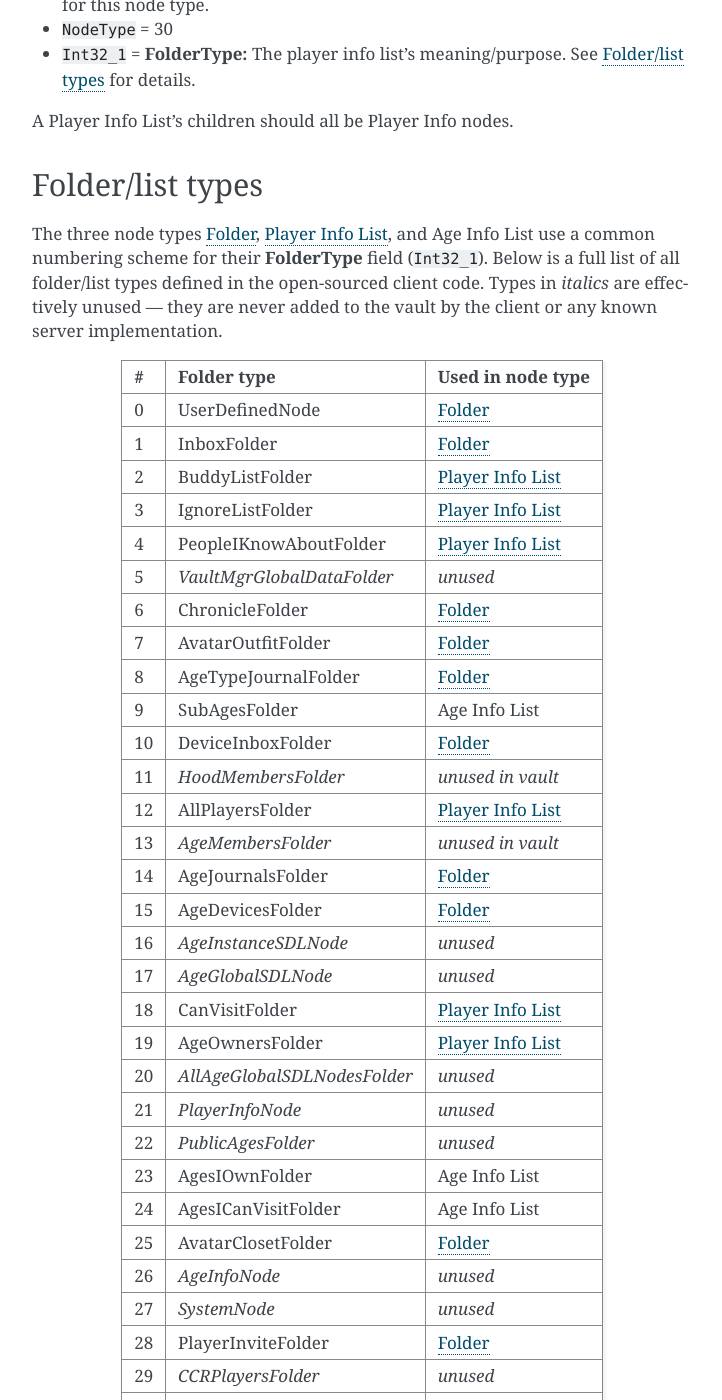
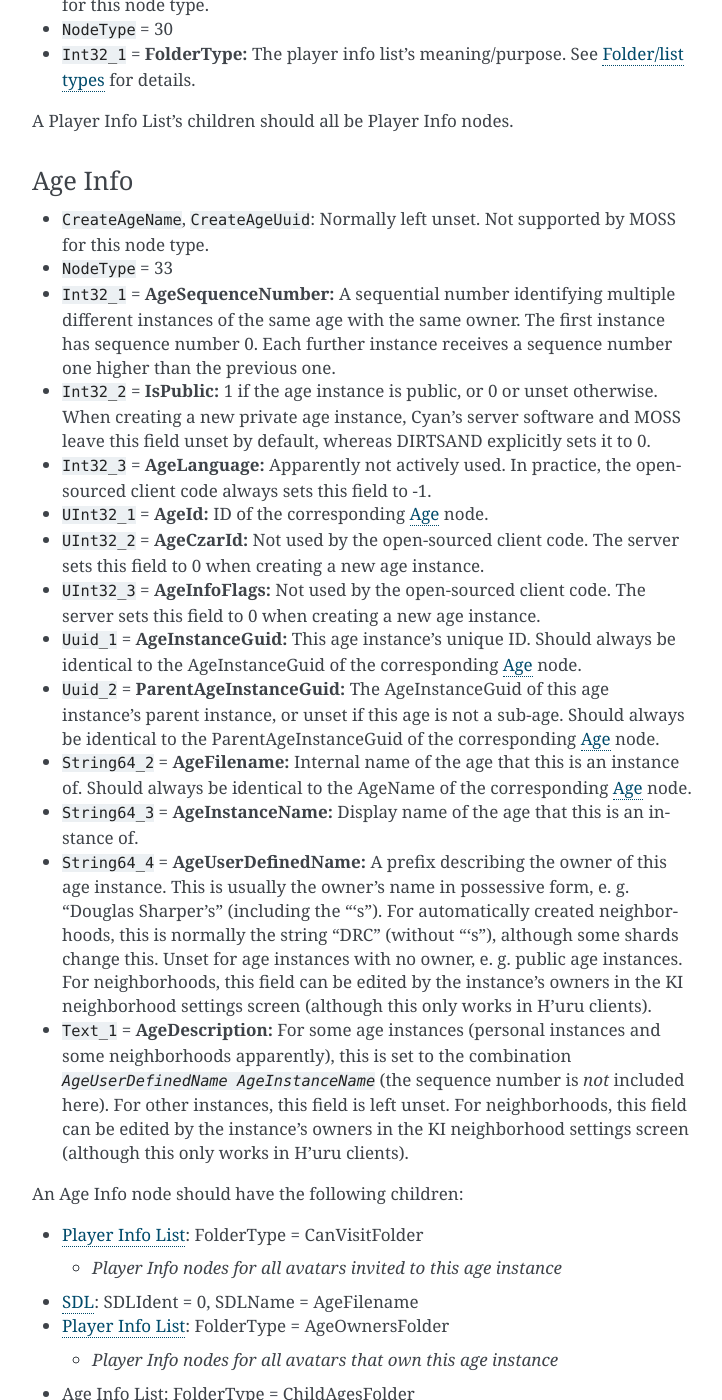
Before and after one commit to dgelessus/NAGUS, a Sphinx documentation site: the page built from docs/uru/vault.rst, in a window 1280 px wide and 1400 px high, scrolled down 9630 px. Shown: the whole window, without its empty margins (388-1110 px from the left). Built offline with Sphinx 7.4.7, drawn with Linux system fonts in a browser that asks for light colours; some of the changed text lies outside the part shown.

Commit message:
Document structure of Age Info vault nodes

```diff
--- a/docs/uru/vault.rst
+++ b/docs/uru/vault.rst
@@ -209,7 +209,7 @@ they should never appear in the actual vault database or over the network.
    * :ref:`vault_node_player_info_list` = 30
    * *UNUSED00* = 31
    * *UNUSED01* = 32
-   * Age Info = 33
+   * :ref:`vault_node_age_info` = 33
    * Age Info List = 34
    * Marker Game = 35
 
@@ -327,7 +327,7 @@ Player Info
   i. e. the avatar's KI number.
 * ``String64_1`` = **AgeInstName:**
   Display name of the age instance that the avatar is currently in.
-  Should always be identical to the ``String64_3`` (AgeInstanceName) field of the Age Info node indicated by this node's AgeInstUuid field,
+  Should always be identical to the ``String64_3`` (AgeInstanceName) field of the :ref:`vault_node_age_info` node indicated by this node's AgeInstUuid field,
   or set to an empty string if the avatar is not currently in any instance.
 * ``IString64_1`` = **PlayerName:**
   The avatar's display name.
@@ -446,7 +446,7 @@ Text Note
   For Visit and UnVisit notes,
   this is a machine-readable string in the format
   :samp:`{AgeFilename}|{AgeInstanceName}|{AgeUserDefinedName}|{AgeDescription}|{AgeInstanceGuid}|{AgeLanguage}|{AgeSequenceNumber}`,
-  with all values taken from the Age Info node of the age instance being invited to.
+  with all values taken from the :ref:`vault_node_age_info` node of the age instance being invited to.
 
 Most Text Note nodes should never have any child nodes.
 The only exception are notes with NoteType Device,
@@ -464,7 +464,7 @@ SDL
 * ``NodeType`` = 27
 * ``Int32_1`` = **SDLIdent:**
   Practically unused.
-  When initializing the SDL node in an Age Info node,
+  When initializing the SDL node in an :ref:`vault_node_age_info` node,
   the server sets this field to 0.
   The open-sourced client code never sets it or uses it for anything.
 * ``String64_1`` = **SDLName:**
@@ -472,13 +472,13 @@ SDL
   This field is only relevant when the SDLData field is unset or empty.
   Otherwise the SDLData itself indicates which state descriptor to use
   and this field is ignored.
-  When initializing the SDL node in an Age Info node,
+  When initializing the SDL node in an :ref:`vault_node_age_info` node,
   the server sets this field to the age file name.
   The open-sourced client code never sets this field
   and only uses it in one case (see below).
 * ``Blob_1`` = **SDLData:**
   The serialized state data record ("SDL blob").
-  When initializing the SDL node in an Age Info node,
+  When initializing the SDL node in an :ref:`vault_node_age_info` node,
   the server leaves this field unset.
   When the client finds this field unset or empty,
   it looks up the state descriptor named by the SDLName field
@@ -538,7 +538,7 @@ Age Link
     this part should always be empty.
 
 An Age Link node should always have exactly one child node:
-the Age Info node for the age instance that the link points to.
+the :ref:`vault_node_age_info` node for the age instance that the link points to.
 
 .. _vault_node_chronicle:
 
@@ -579,6 +579,87 @@ Player Info List
   See :ref:`vault_folder_list_types` for details.
 
 A Player Info List's children should all be Player Info nodes.
+
+.. _vault_node_age_info:
+
+Age Info
+^^^^^^^^
+
+* ``CreateAgeName``, ``CreateAgeUuid``: Normally left unset.
+  Not supported by MOSS for this node type.
+* ``NodeType`` = 33
+* ``Int32_1`` = **AgeSequenceNumber:**
+  A sequential number identifying multiple different instances of the same age with the same owner.
+  The first instance has sequence number 0.
+  Each further instance receives a sequence number one higher than the previous one.
+* ``Int32_2`` = **IsPublic:**
+  1 if the age instance is public,
+  or 0 or unset otherwise.
+  When creating a new private age instance,
+  Cyan's server software and MOSS leave this field unset by default,
+  whereas DIRTSAND explicitly sets it to 0.
+* ``Int32_3`` = **AgeLanguage:**
+  Apparently not actively used.
+  In practice,
+  the open-sourced client code always sets this field to -1.
+* ``UInt32_1`` = **AgeId:**
+  ID of the corresponding :ref:`vault_node_age` node.
+* ``UInt32_2`` = **AgeCzarId:**
+  Not used by the open-sourced client code.
+  The server sets this field to 0 when creating a new age instance.
+* ``UInt32_3`` = **AgeInfoFlags:**
+  Not used by the open-sourced client code.
+  The server sets this field to 0 when creating a new age instance.
+* ``Uuid_1`` = **AgeInstanceGuid:**
+  This age instance's unique ID.
+  Should always be identical to the AgeInstanceGuid of the corresponding :ref:`vault_node_age` node.
+* ``Uuid_2`` = **ParentAgeInstanceGuid:**
+  The AgeInstanceGuid of this age instance's parent instance,
+  or unset if this age is not a sub-age.
+  Should always be identical to the ParentAgeInstanceGuid of the corresponding :ref:`vault_node_age` node.
+* ``String64_2`` = **AgeFilename:**
+  Internal name of the age that this is an instance of.
+  Should always be identical to the AgeName of the corresponding :ref:`vault_node_age` node.
+* ``String64_3`` = **AgeInstanceName:**
+  Display name of the age that this is an instance of.
+* ``String64_4`` = **AgeUserDefinedName:**
+  A prefix describing the owner of this age instance.
+  This is usually the owner's name in possessive form,
+  e. g. "Douglas Sharper's" (including the "'s").
+  For automatically created neighborhoods,
+  this is normally the string "DRC" (without "'s"),
+  although some shards change this.
+  Unset for age instances with no owner,
+  e. g. public age instances.
+  For neighborhoods,
+  this field can be edited by the instance's owners in the KI neighborhood settings screen
+  (although this only works in H'uru clients).
+* ``Text_1`` = **AgeDescription:**
+  For some age instances
+  (personal instances and some neighborhoods apparently),
+  this is set to the combination :samp:`{AgeUserDefinedName} {AgeInstanceName}`
+  (the sequence number is *not* included here).
+  For other instances,
+  this field is left unset.
+  For neighborhoods,
+  this field can be edited by the instance's owners in the KI neighborhood settings screen
+  (although this only works in H'uru clients).
+
+An Age Info node should have the following children:
+
+* :ref:`vault_node_player_info_list`: FolderType = CanVisitFolder
+
+  * *Player Info nodes for all avatars invited to this age instance*
+* :ref:`vault_node_sdl`: SDLIdent = 0, SDLName = AgeFilename
+* :ref:`vault_node_player_info_list`: FolderType = AgeOwnersFolder
+
+  * *Player Info nodes for all avatars that own this age instance*
+* Age Info List: FolderType = ChildAgesFolder
+
+  * *Age Link nodes for all child age instances of this age instance*
+* (optional) :ref:`vault_node_folder`: FolderType = *unset*, FolderName = "AgeData"
+
+  * *age-specific Chronicle nodes*
 
 .. _vault_folder_list_types:
 
```
